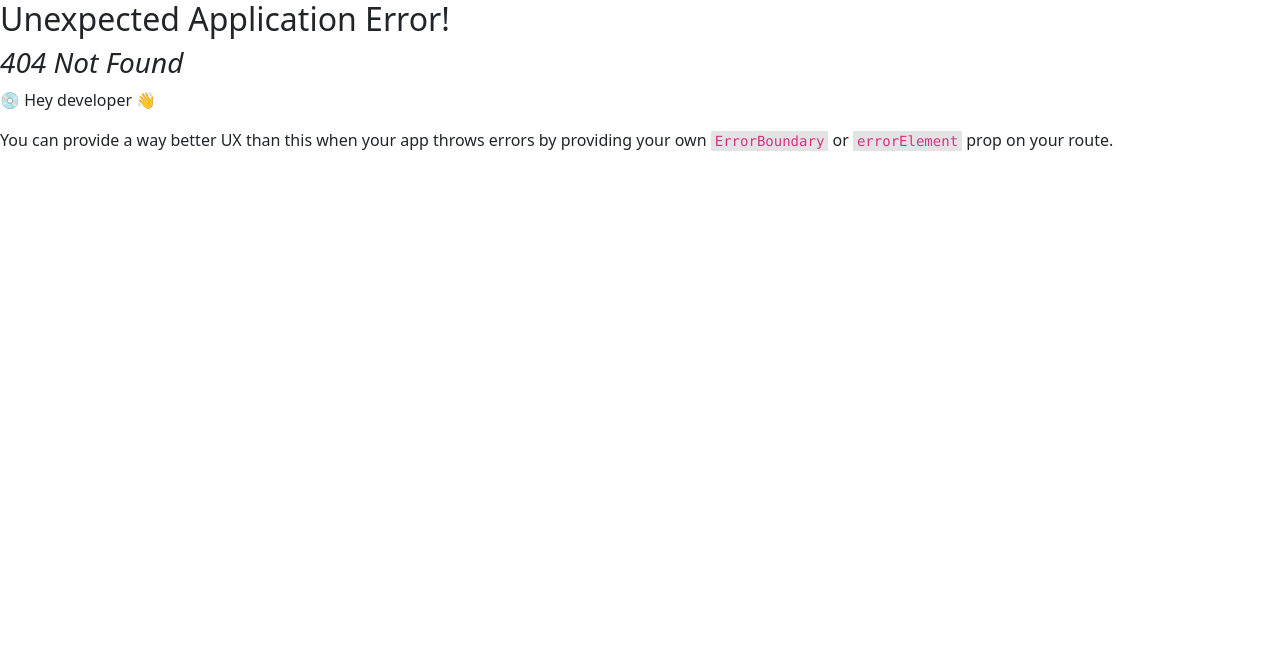
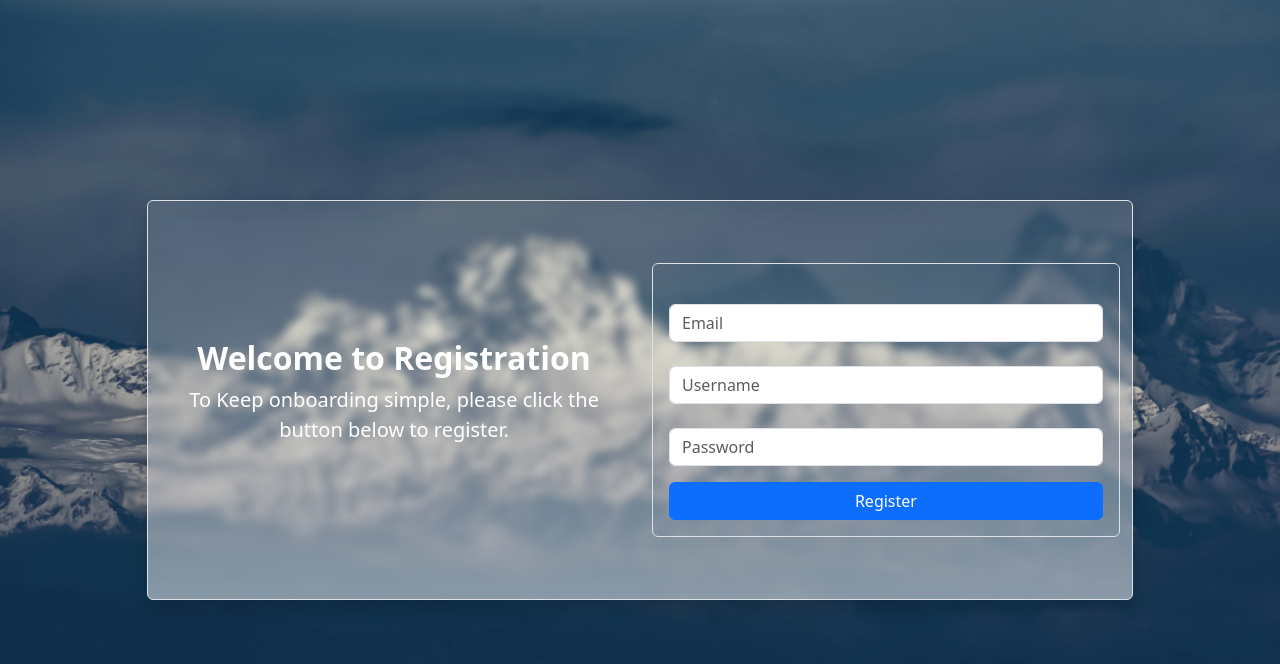
Before and after one commit to Annezhang673/Employee-Management-Portal, a React (Create React App) app in the folder frontend/: page /registration/1 in a window 1280 px wide. Before the commit this address had no page. Shown: the top 664 px of the page. Built offline with nearby package versions, Linux system fonts and the light colour scheme; no server answers.

Commit message:
Adding register page, with token valid

```diff
--- a/frontend/package.json
+++ b/frontend/package.json
@@ -15,6 +15,7 @@
     "@types/node": "^16.18.126",
     "@types/react": "^19.1.8",
     "@types/react-dom": "^19.1.6",
+    "axios": "^1.10.0",
     "bootstrap": "^5.3.7",
     "react": "^19.1.0",
     "react-dom": "^19.1.0",
--- a/frontend/src/App.tsx
+++ b/frontend/src/App.tsx
@@ -8,6 +8,7 @@ import DashboardPage from "./pages/DashboardPage";
 import ProfilePage from "./pages/ProfilePage";
 import FeaturePage from "./pages/featurePage";
 import AboutPage from "./pages/AboutPage";
+import RegistrationPage from "./pages/Registration";
 
 function App() {
   const router = createBrowserRouter([
@@ -29,6 +30,11 @@ function App() {
         { path: "login", element: <ProfilePage /> },
       ],
     },
+    // Register routes when employee click tokenLink
+    {
+      path: "/registration/:token",
+      element: <RegistrationPage />,
+    },
   ]);
 
   return (
--- a/frontend/src/components/navigation/LandingNavigation.tsx
+++ b/frontend/src/components/navigation/LandingNavigation.tsx
@@ -1,6 +1,6 @@
 // using bootstrap
 import "bootstrap/dist/css/bootstrap.min.css";
-import "bootstrap/dist/js/bootstrap.min.js";
+import "bootstrap/dist/js/bootstrap.bundle.min.js";
 import { Link } from "react-router-dom";
 
 export default function LandingNavigation() {
@@ -15,8 +15,8 @@ export default function LandingNavigation() {
           className="navbar-toggler"
           type="button"
           data-bs-toggle="collapse"
-          data-bs-target="#navbarNav"
-          aria-controls="navbarNav"
+          data-bs-target="#landingNavbar"
+          aria-controls="landingNavbar"
           aria-expanded="false"
           aria-label="Toggle navigation"
         >
@@ -25,7 +25,7 @@ export default function LandingNavigation() {
 
         <div
           className="collapse navbar-collapse justify-content-end"
-          id="navbarNav"
+          id="landingNavbar"
         >
           <ul className="navbar-nav gap-2">
             <li className="nav-item">
--- a/frontend/src/layout/AppLayout.tsx
+++ b/frontend/src/layout/AppLayout.tsx
@@ -1,6 +1,9 @@
 import { Navigate, Outlet } from "react-router-dom";
 import HRNavigation from "../components/navigation/HRNavigation";
 import EmployeeNavigation from "../components/navigation/EmployeeNavigation";
+
+import "bootstrap/dist/css/bootstrap.min.css";
+import "bootstrap/dist/js/bootstrap.bundle.min.js";
 
 const getUser = () => {
   const token = localStorage.getItem("token");
--- /dev/null
+++ b/frontend/src/pages/Registration.tsx
@@ -0,0 +1,140 @@
+import { useEffect, useState } from "react";
+import axios from "axios";
+
+import "bootstrap/dist/css/bootstrap.min.css";
+import registrationCover from "../assets/images/registrationCover.jpeg";
+
+export default function RegistrationPage() {
+  // when page loads, check if token is valid, else redirect
+  // employee click tokenLink, http://localhost:3000/registration/b09a5903d0341aa5e47b31c3264729e3
+
+  // pull token from url
+  const token = window.location.href.split("/").pop();
+  useEffect(() => {
+    const validateToken = async () => {
+      const response = await fetch(
+        `http://localhost:8080/api/tokens/validate/${token}`
+      );
+      const data = await response.json();
+
+      if (!data || !data.valid) {
+        window.location.href = "http://localhost:3000/";
+      }
+    };
+
+    validateToken();
+  }, [token]);
+
+  type FormData = {
+    email: string;
+    username: string;
+    password: string;
+  };
+
+  const [formData, setFormData] = useState<FormData>({
+    email: "",
+    username: "",
+    password: "",
+  });
+
+  const handleChange = (e: any) => {
+    setFormData({
+      ...formData,
+      [e.target.name]: e.target.value,
+    });
+  };
+
+  const handleSubmit = async (e: any) => {
+    e.preventDefault();
+
+    // send form data to backend to register
+    const response = await axios.post(
+      "http://localhost:8080/api/auth/register",
+      formData
+    );
+
+    const data = await response.data;
+    console.log(data);
+  };
+
+  return (
+    <div
+      className="container-fluid vh-100 d-flex align-items-center justify-content-center bg-light"
+      style={{
+        backgroundImage: `url(${registrationCover})`,
+        backgroundSize: "cover",
+        backgroundPosition: "center",
+        backgroundRepeat: "no-repeat",
+      }}
+    >
+      <div
+        className="row h-50 border rounded shadow text-center text-white"
+        style={{
+          background:
+            "transparent linear-gradient(to bottom, rgba(255, 255, 255, 0.1), rgba(255, 255, 255, 0.5))",
+          backdropFilter: "blur(5px)",
+        }}
+      >
+        {/* Left */}
+        <div className="col-md-6 d-flex flex-column align-items-center justify-content-center">
+          <h2 className="fw-bold">Welcome to Registration</h2>
+          <p className="lead">
+            To Keep onboarding simple, please click the button below to
+            register.
+          </p>
+        </div>
+
+        {/* Right */}
+        <div className="col-md-6 d-flex align-items-center">
+          <form
+            className="form-control p-3"
+            style={{
+              background: "transparent",
+            }}
+          >
+            <label htmlFor="email" className="form-label"></label>
+            <input
+              type="email"
+              id="email"
+              name="email"
+              placeholder="Email"
+              className="form-control"
+              value={formData.email}
+              onChange={handleChange}
+              autoComplete="off"
+            />
+            <label htmlFor="username" className="form-label"></label>
+            <input
+              type="text"
+              id="username"
+              name="username"
+              placeholder="Username"
+              value={formData.username}
+              className="form-control"
+              onChange={handleChange}
+              autoComplete="off"
+            />
+            <label htmlFor="password" className="form-label"></label>
+            <input
+              type="password"
+              id="password"
+              name="password"
+              placeholder="Password"
+              className="form-control"
+              value={formData.password}
+              onChange={handleChange}
+              autoComplete="off"
+            />
+            <button
+              type="submit"
+              className="btn btn-primary mt-3 w-100"
+              onClick={handleSubmit}
+            >
+              Register
+            </button>
+          </form>
+        </div>
+      </div>
+    </div>
+  );
+}
```
Also changed, not shown: frontend/src/assets/images/registrationCover.jpeg (added), 1 other file (tests, documents, lock files or other folders).
